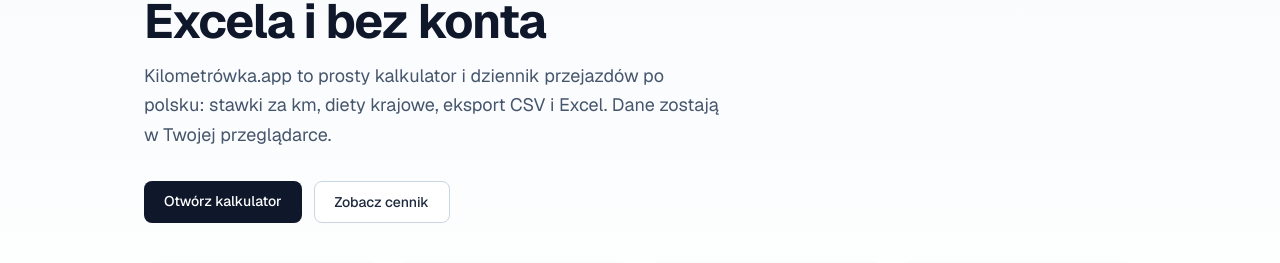
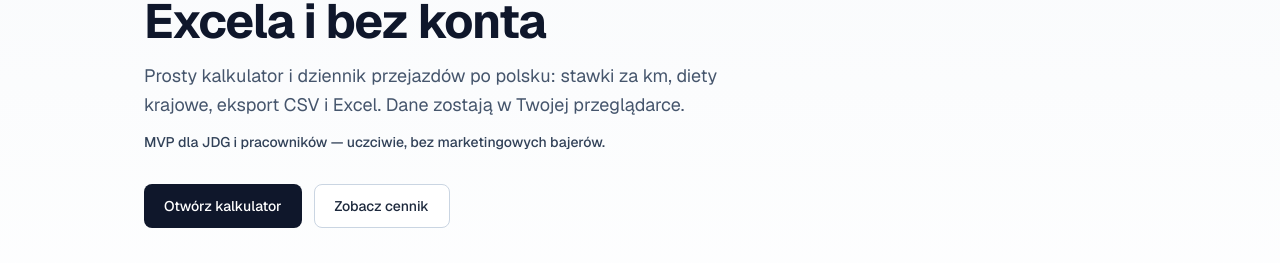
Before and after one commit to ogblakus/kilometrowka, a Next.js app: page / in a window 1280 px wide. Shown: the part 232-495 px from the top of the page. Built offline with nearby package versions, Linux system fonts and the light colour scheme; no server answers.

Commit message:
polish: landing MVP line + FaqSection + tap targets

```diff
--- a/src/app/page.tsx
+++ b/src/app/page.tsx
@@ -1,5 +1,6 @@
 import Link from "next/link";
 import Disclaimer from "@/components/Disclaimer";
+import FaqSection from "@/components/FaqSection";
 import PricingSection from "@/components/PricingSection";
 import {
   KILOMETROWKA_YEAR,
@@ -46,7 +47,7 @@
   return (
     <>
       <section className="border-b border-slate-200 bg-gradient-to-b from-slate-50 to-white">
-        <div className="mx-auto max-w-5xl px-4 py-16 sm:py-20">
+        <div className="mx-auto max-w-5xl px-4 py-14 sm:py-20">
           <p className="text-sm font-medium text-slate-500">
             Stawki {KILOMETROWKA_YEAR} · Dz.U. 2023 poz. 5
           </p>
@@ -54,20 +55,23 @@
             Ewidencja kilometrówki bez Excela i bez konta
           </h1>
           <p className="mt-4 max-w-xl text-base leading-relaxed text-slate-600 sm:text-lg">
-            Kilometrówka.app to prosty kalkulator i dziennik przejazdów po
-            polsku: stawki za km, diety krajowe, eksport CSV i Excel. Dane
-            zostają w Twojej przeglądarce.
+            Prosty kalkulator i dziennik przejazdów po polsku: stawki za km,
+            diety krajowe, eksport CSV i Excel. Dane zostają w Twojej
+            przeglądarce.
+          </p>
+          <p className="mt-3 text-sm font-medium text-slate-700">
+            MVP dla JDG i pracowników — uczciwie, bez marketingowych bajerów.
           </p>
           <div className="mt-8 flex flex-wrap gap-3">
             <Link
               href="/kalkulator"
-              className="rounded-lg bg-slate-900 px-5 py-2.5 text-sm font-medium text-white hover:bg-slate-800 focus:outline-none focus-visible:ring-2 focus-visible:ring-slate-400 focus-visible:ring-offset-2"
+              className="inline-flex min-h-11 items-center justify-center rounded-lg bg-slate-900 px-5 py-2.5 text-sm font-medium text-white hover:bg-slate-800 focus:outline-none focus-visible:ring-2 focus-visible:ring-slate-400 focus-visible:ring-offset-2"
             >
               Otwórz kalkulator
             </Link>
             <a
               href="#cennik"
-              className="rounded-lg border border-slate-300 bg-white px-5 py-2.5 text-sm font-medium text-slate-800 hover:bg-slate-50 focus:outline-none focus-visible:ring-2 focus-visible:ring-slate-400 focus-visible:ring-offset-2"
+              className="inline-flex min-h-11 items-center justify-center rounded-lg border border-slate-300 bg-white px-5 py-2.5 text-sm font-medium text-slate-800 hover:bg-slate-50 focus:outline-none focus-visible:ring-2 focus-visible:ring-slate-400 focus-visible:ring-offset-2"
             >
               Zobacz cennik
             </a>
@@ -96,7 +100,7 @@
         </div>
       </section>
 
-      <section id="dla-kogo" className="scroll-mt-20 py-16">
+      <section id="dla-kogo" className="scroll-mt-20 py-14 sm:py-16">
         <div className="mx-auto max-w-5xl px-4">
           <h2 className="text-2xl font-bold text-slate-900">Dla kogo</h2>
           <p className="mt-2 max-w-2xl text-slate-600">
@@ -119,7 +123,10 @@
         </div>
       </section>
 
-      <section id="jak-dziala" className="border-y border-slate-200 bg-slate-50 py-16">
+      <section
+        id="jak-dziala"
+        className="scroll-mt-20 border-y border-slate-200 bg-slate-50 py-14 sm:py-16"
+      >
         <div className="mx-auto max-w-5xl px-4">
           <h2 className="text-2xl font-bold text-slate-900">Jak to działa</h2>
           <ol className="mt-8 grid gap-4 sm:grid-cols-3">
@@ -147,7 +154,7 @@
         </div>
       </section>
 
-      <section className="py-16">
+      <section className="py-14 sm:py-16">
         <div className="mx-auto max-w-5xl px-4">
           <div className="rounded-2xl border border-slate-200 bg-white p-6 shadow-sm sm:p-8">
             <h2 className="text-xl font-bold text-slate-900">
@@ -164,7 +171,7 @@
             </p>
             <Link
               href="/kup"
-              className="mt-4 inline-block text-sm font-medium text-slate-900 underline-offset-4 hover:underline"
+              className="mt-4 inline-flex min-h-11 items-center text-sm font-medium text-slate-900 underline-offset-4 hover:underline"
             >
               Odblokuj diety w Premium →
             </Link>
@@ -174,6 +181,8 @@
 
       <PricingSection />
 
+      <FaqSection />
+
       <section className="py-12">
         <div className="mx-auto max-w-5xl px-4">
           <Disclaimer />
```
